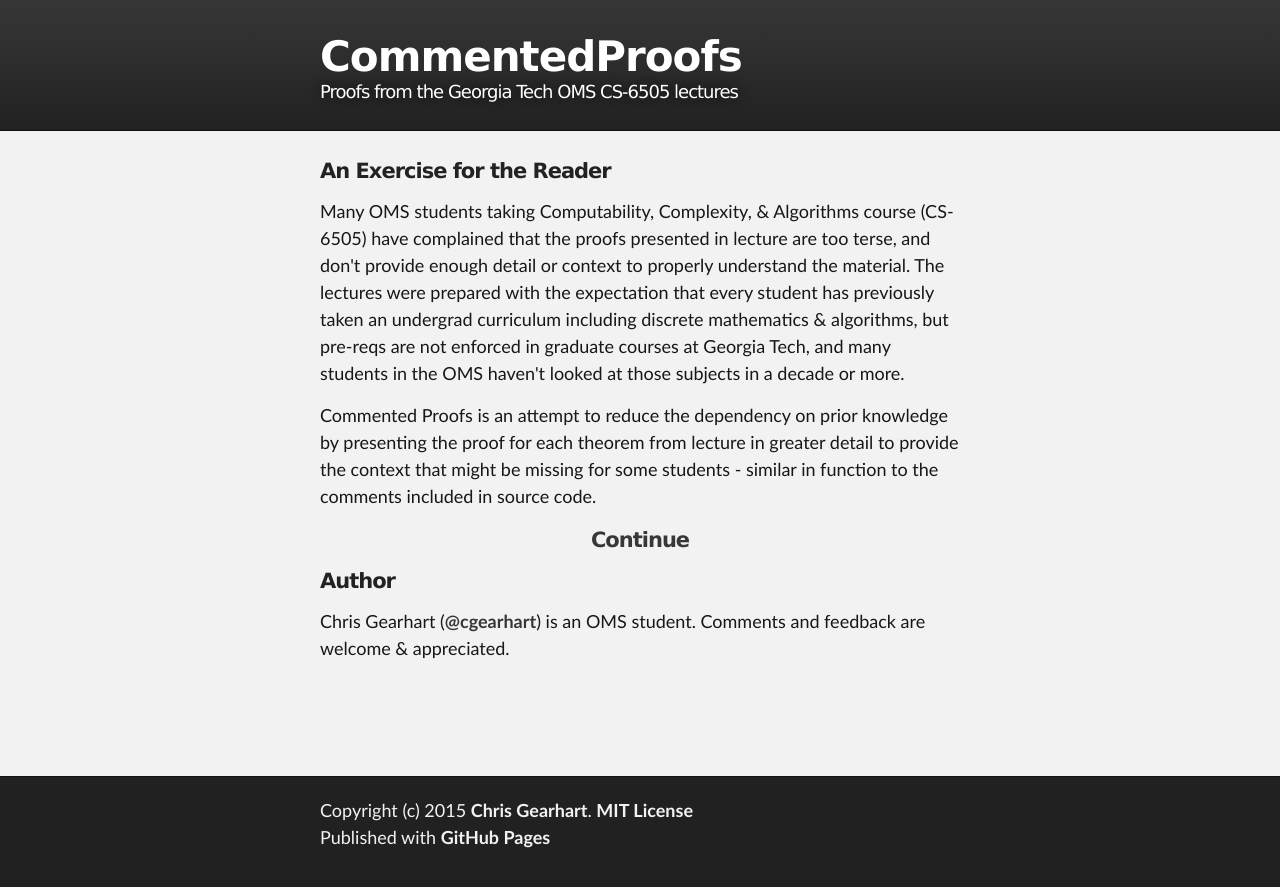
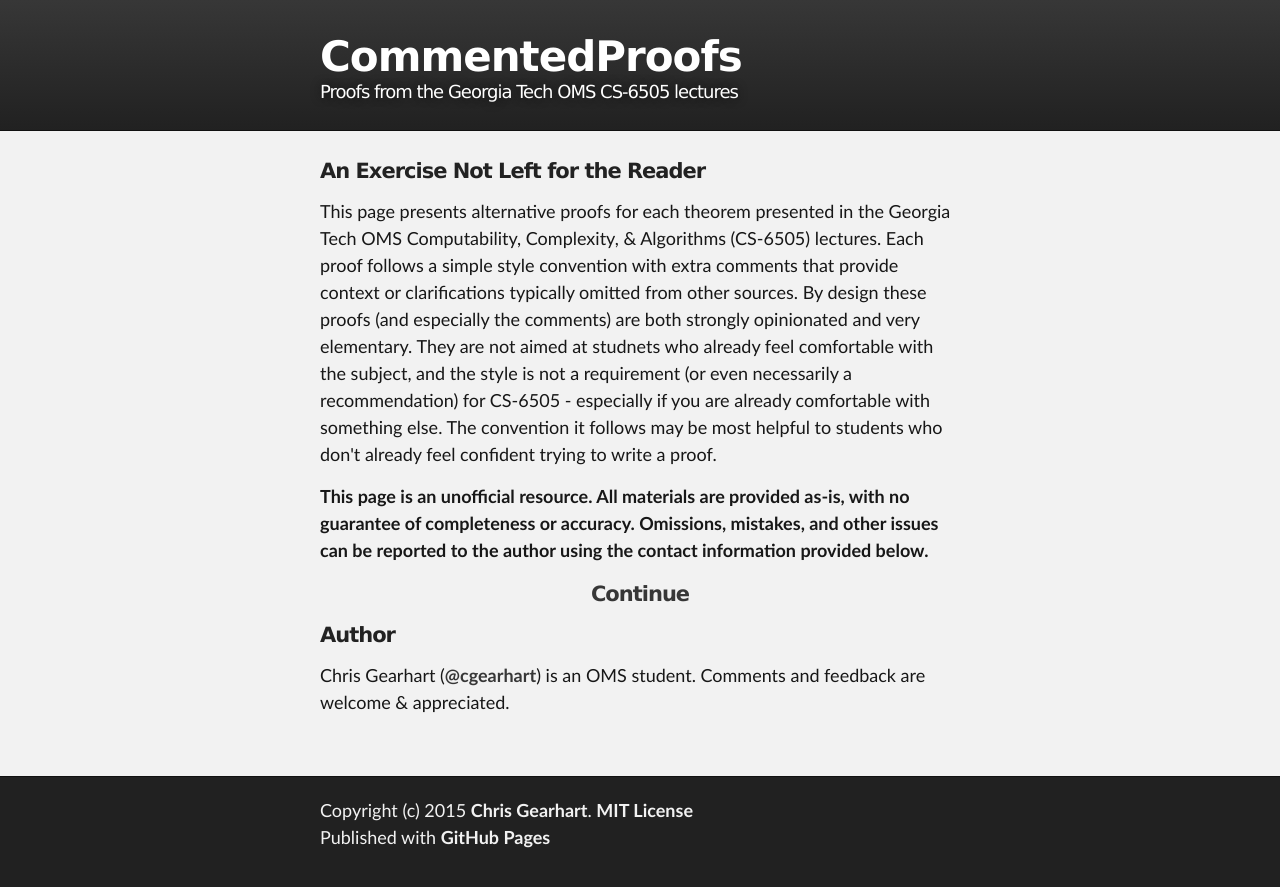
Before and after one commit to cgearhart/CommentedProofs, a Jekyll site: the page built from index.html, in a window 1280 px wide. Shown: the top 887 px of the page. Built offline with Jekyll 4.4.1, drawn with Linux system fonts in a browser that asks for light colours; nearby versions of some CDN libraries.

Commit message:
Update site landing page text

```diff
--- a/index.html
+++ b/index.html
@@ -14,11 +14,11 @@ title: CommentedProofs
     <div id="main_content_wrap" class="outer">
       <section id="main_content" class="inner">
 
-<h4>An Exercise for the Reader</h4>
+<h4>An Exercise Not Left for the Reader</h4>
 
-<p>Many OMS students taking Computability, Complexity, &amp; Algorithms course (CS-6505) have complained that the proofs presented in lecture are too terse, and don't provide enough detail or context to properly understand the material. The lectures were prepared with the expectation that every student has previously taken an undergrad curriculum including discrete mathematics &amp; algorithms, but pre-reqs are not enforced in graduate courses at Georgia Tech, and many students in the OMS haven't looked at those subjects in a decade or more.</p>
+<p>This page presents alternative proofs for each theorem presented in the Georgia Tech OMS Computability, Complexity, &amp; Algorithms (CS-6505) lectures. Each proof follows a simple style convention with extra comments that provide context or clarifications typically omitted from other sources. By design these proofs (and especially the comments) are both strongly opinionated and very elementary. They are not aimed at studnets who already feel comfortable with the subject, and the style is not a requirement (or even necessarily a recommendation) for CS-6505 - especially if you are already comfortable with something else. The convention it follows may be most helpful to students who don't already feel confident trying to write a proof.</p>
 
-<p>Commented Proofs is an attempt to reduce the dependency on prior knowledge by presenting the proof for each theorem from lecture in greater detail to provide the context that might be missing for some students - similar in function to the comments included in source code.</p>
+<p><strong>This page is an unofficial resource. All materials are provided as-is, with no guarantee of completeness or accuracy. Omissions, mistakes, and other issues can be reported to the author using the contact information provided below.</strong></p>
 
 <center><h4><a href="{{ site.baseurl }}/blog">Continue</a></h4></center>
 
```
